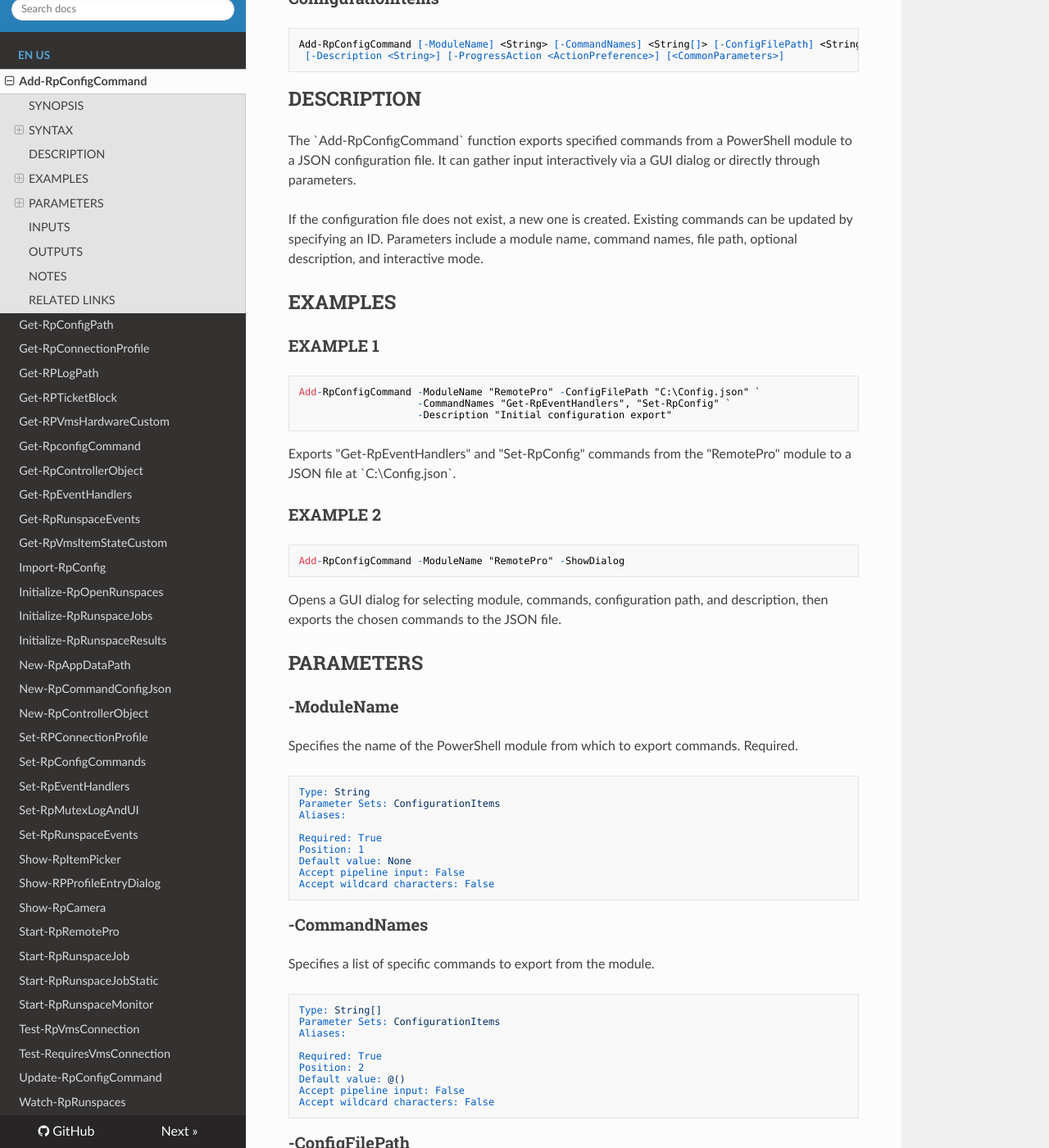
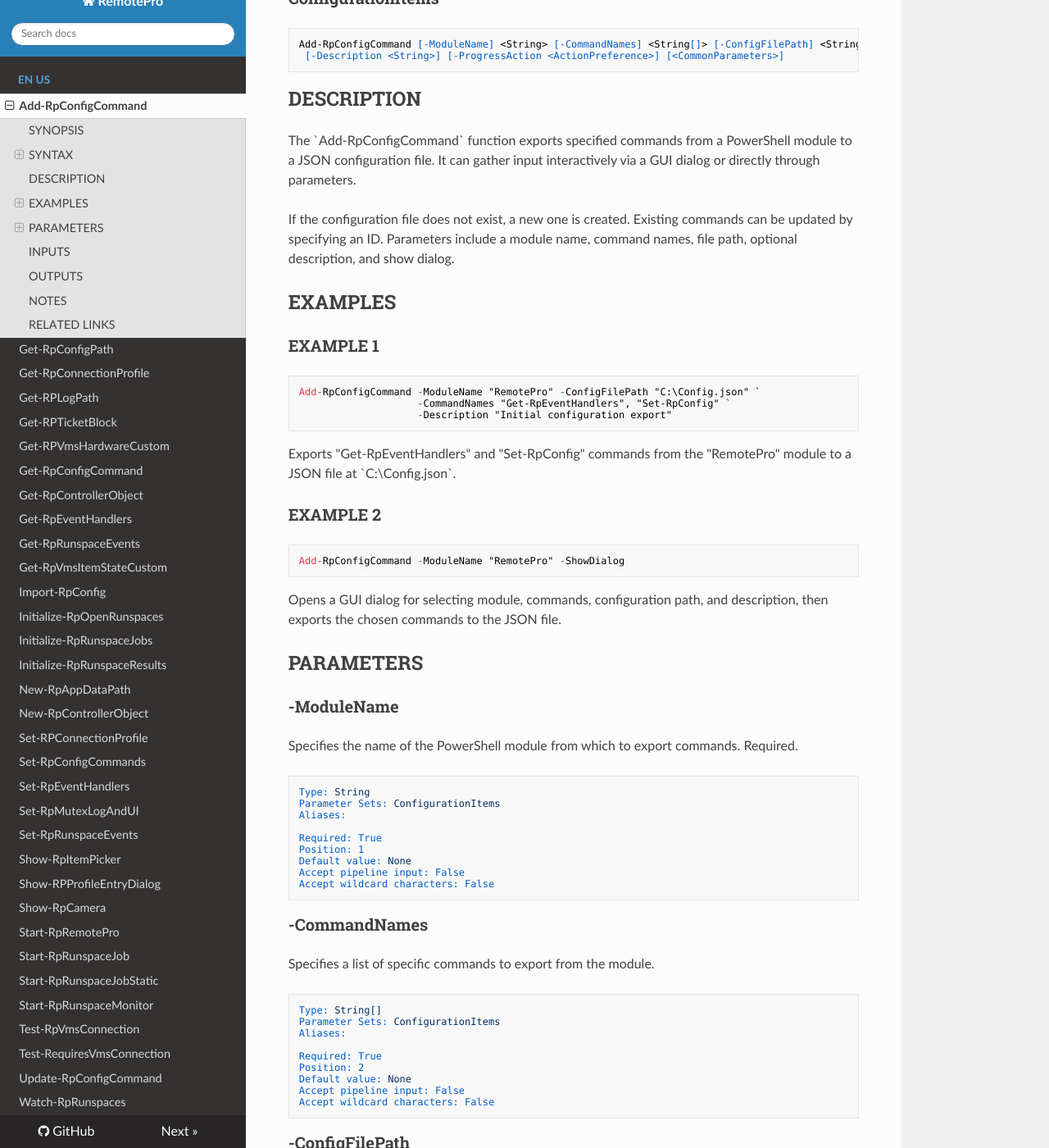
Before and after one commit to codypaternostro/RemotePro, an MkDocs documentation site: the page built from docs/en-US/Add-RpConfigCommand.md, in a window 1280 px wide and 1400 px high, scrolled down 480 px. Shown: the whole window at 82% size. Built offline with MkDocs 1.6.1, drawn with Linux system fonts in a browser that asks for light colours; nearby versions of some CDN libraries; some of the changed text lies outside the part shown.

````diff
--- a/docs/en-US/Add-RpConfigCommand.md
+++ b/docs/en-US/Add-RpConfigCommand.md
@@ -36,7 +36,7 @@
 commands can be updated by specifying an ID.
 Parameters include a
 module name, command names, file path, optional description, and
-interactive mode.
+show dialog.
 
 ## EXAMPLES
 
@@ -88,7 +88,7 @@
 
 Required: True
 Position: 2
-Default value: @()
+Default value: None
 Accept pipeline input: False
 Accept wildcard characters: False
 ```
@@ -106,7 +106,7 @@
 
 Required: True
 Position: 3
-Default value: $(Get-RPConfigPath)
+Default value: None
 Accept pipeline input: False
 Accept wildcard characters: False
 ```
````
Also changed, not shown: docs/en-US/Get-RpConfigCommand.md (+2 -2 lines), docs/en-US/New-RpCommandConfigJson.md (deleted, +0 -42 lines), 15 other files.
